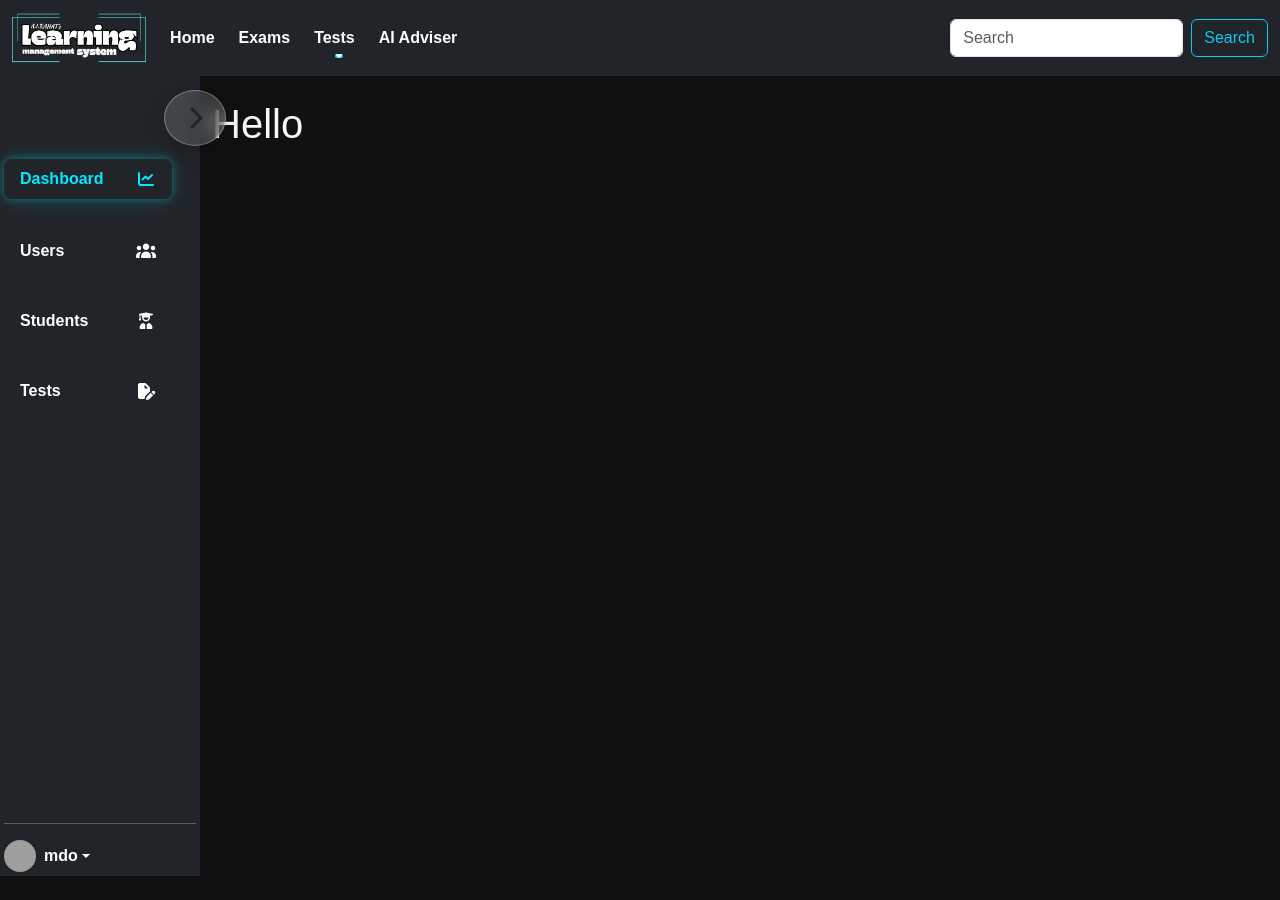
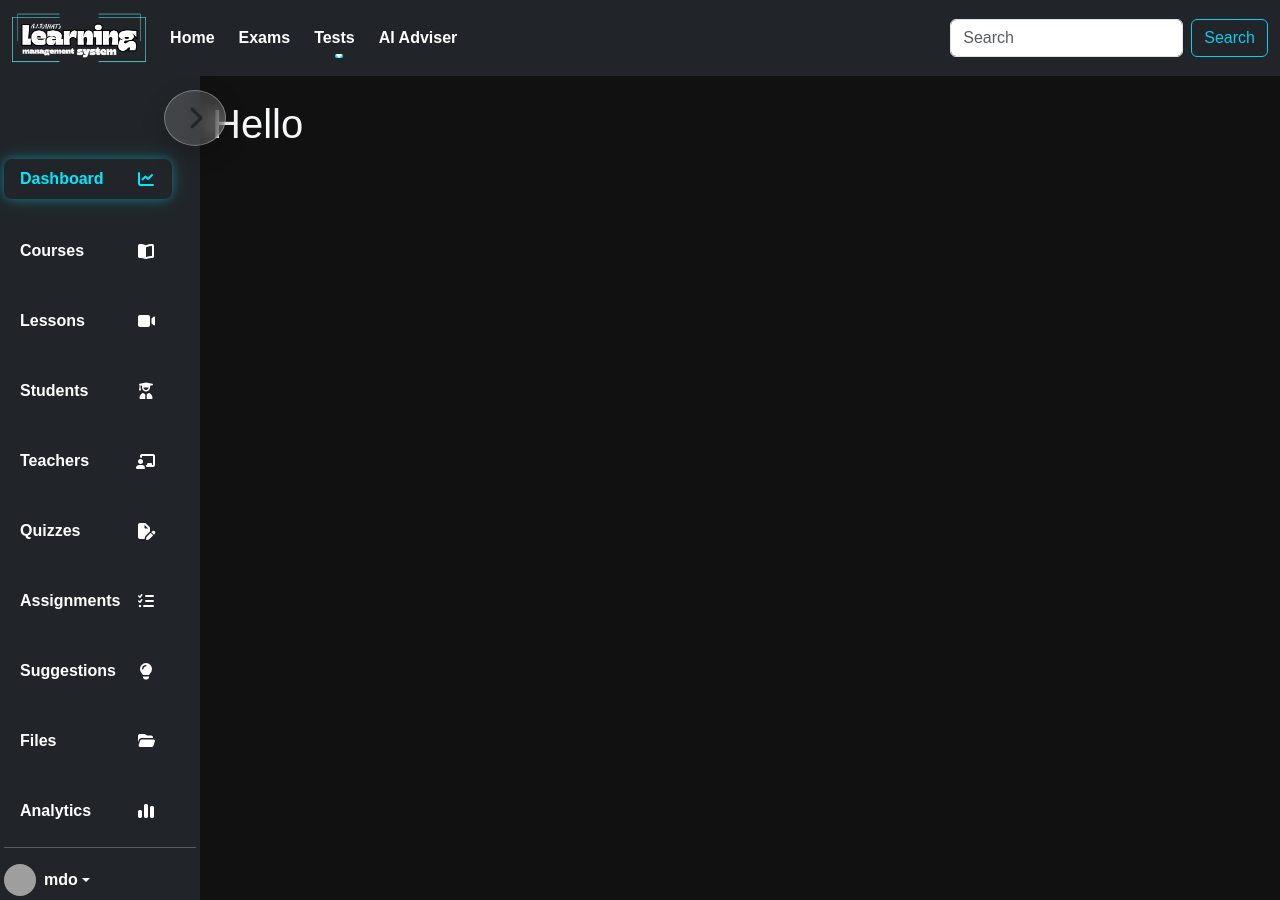
Before and after one commit to airahat/smart-lms, a Vue app: page / in a window 1280 px wide. Before the commit the page ends 876 px from the top, so only its background shows below. Built offline with nearby package versions, Linux system fonts and the light colour scheme; grey boxes are pictures that could not be loaded.

Commit message:
some menus

```diff
--- a/src/layout/Sidebar.vue
+++ b/src/layout/Sidebar.vue
@@ -1,39 +1,84 @@
 <template>
-  <div id="sidebar" class="d-flex flex-column sidebar   p-1 text-white bg-dark ">
-      <div class="toggle-div ms-auto" id="toggle-div">
-        <i class="fa-solid fa-chevron-right text-dark fs-4"></i>
-
-      </div>
-
+  <div id="sidebar" class="d-flex flex-column sidebar p-1 text-white bg-dark">
+    <div class="toggle-div ms-auto" id="toggle-div">
+      <i class="fa-solid fa-chevron-right text-dark fs-4"></i>
+    </div>
 
     <ul class="nav nav-pills flex-column mb-auto pe-4 text-start">
 
       <li>
-        <router-link to="/" class="nav-link text-white  d-flex align-items-center">
+        <router-link to="/" class="nav-link text-white d-flex align-items-center">
           Dashboard <i class="fa-solid fa-chart-line ms-auto"></i>
         </router-link>
       </li>
+
       <li>
-        <router-link to="/user" class="nav-link text-white  d-flex align-items-center">
-          Users <i class="fa-solid fa-users ms-auto"></i>
+        <router-link to="/courses" class="nav-link text-white d-flex align-items-center">
+          Courses <i class="fa-solid fa-book-open ms-auto"></i>
         </router-link>
       </li>
+
       <li>
-        <router-link to="/students" class="nav-link text-white  d-flex align-items-center">
+        <router-link to="/lessons" class="nav-link text-white d-flex align-items-center">
+          Lessons <i class="fa-solid fa-video ms-auto"></i>
+        </router-link>
+      </li>
+
+      <li>
+        <router-link to="/students" class="nav-link text-white d-flex align-items-center">
           Students <i class="fa-solid fa-user-graduate ms-auto"></i>
         </router-link>
       </li>
+
       <li>
-        <router-link to="/tests" class="nav-link text-white d-flex align-items-center">
-          Tests <i class="fa-solid fa-file-pen ms-auto"></i>
+        <router-link to="/teachers" class="nav-link text-white d-flex align-items-center">
+          Teachers <i class="fa-solid fa-chalkboard-user ms-auto"></i>
         </router-link>
       </li>
+
+      <li>
+        <router-link to="/quizzes" class="nav-link text-white d-flex align-items-center">
+          Quizzes <i class="fa-solid fa-file-pen ms-auto"></i>
+        </router-link>
+      </li>
+
+      <li>
+        <router-link to="/assignments" class="nav-link text-white d-flex align-items-center">
+          Assignments <i class="fa-solid fa-tasks ms-auto"></i>
+        </router-link>
+      </li>
+
+
+
+      <li>
+        <router-link to="/suggestions" class="nav-link text-white d-flex align-items-center">
+          Suggestions <i class="fa-solid fa-lightbulb ms-auto"></i>
+        </router-link>
+      </li>
+
+      <li>
+        <router-link to="/files" class="nav-link text-white d-flex align-items-center">
+          Files <i class="fa-solid fa-folder-open ms-auto"></i>
+        </router-link>
+      </li>
+
+      <li>
+        <router-link to="/analytics" class="nav-link text-white d-flex align-items-center">
+          Analytics <i class="fa-solid fa-chart-simple ms-auto"></i>
+        </router-link>
+      </li>
+
+
+
     </ul>
+
     <hr>
+
     <div class="dropdown">
-      <a href="#" class="d-flex align-items-center text-white text-decoration-none dropdown-toggle" id="dropdownUser1"
-        data-bs-toggle="dropdown" aria-expanded="false">
-        <img src="https://github.com/mdo.png" alt="" width="32" height="32" class="rounded-circle me-2">
+      <a href="#" class="d-flex align-items-center text-white text-decoration-none dropdown-toggle"
+         id="dropdownUser1" data-bs-toggle="dropdown" aria-expanded="false">
+        <img src="https://github.com/mdo.png" alt="" width="32" height="32"
+             class="rounded-circle me-2">
         <strong>mdo</strong>
       </a>
       <ul class="dropdown-menu dropdown-menu-dark text-small shadow" aria-labelledby="dropdownUser1">
```
